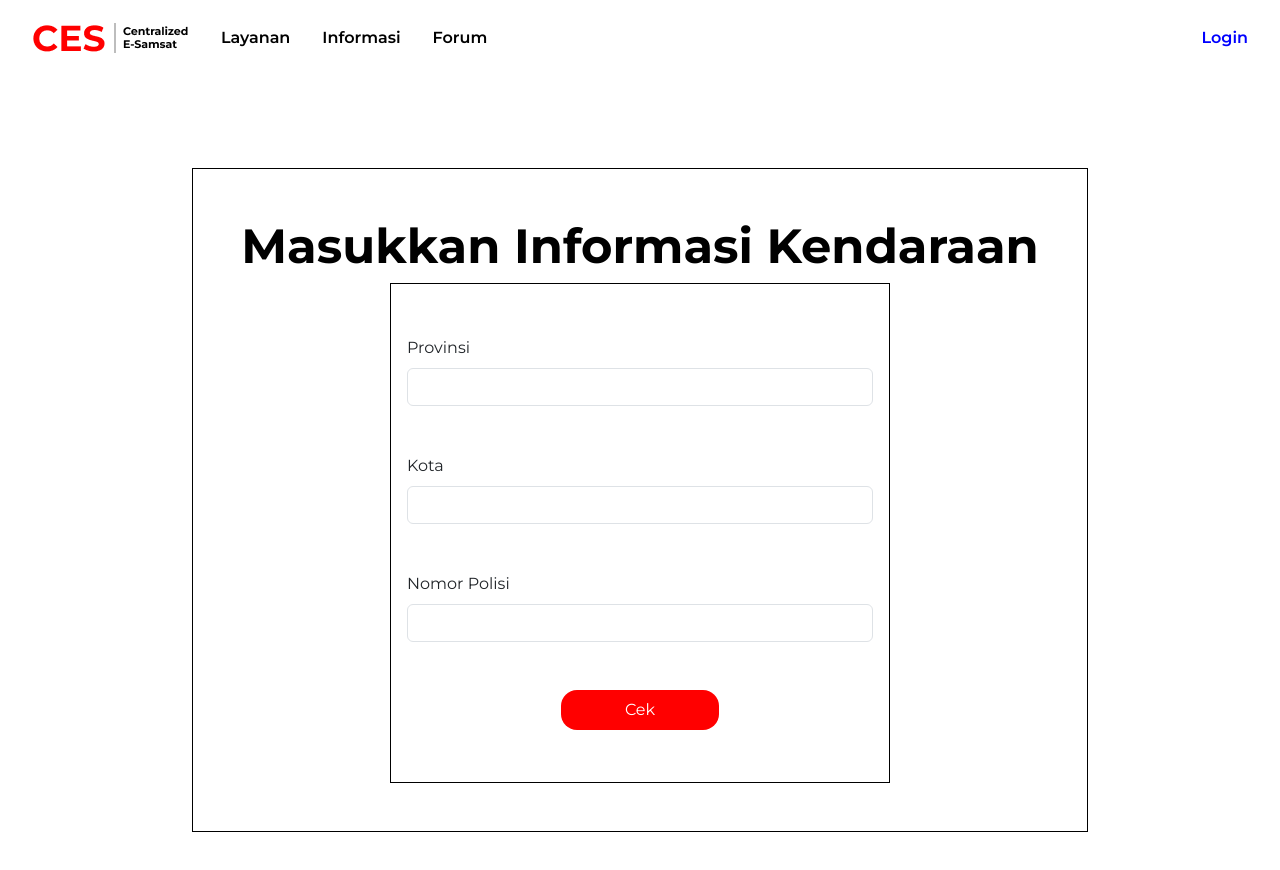
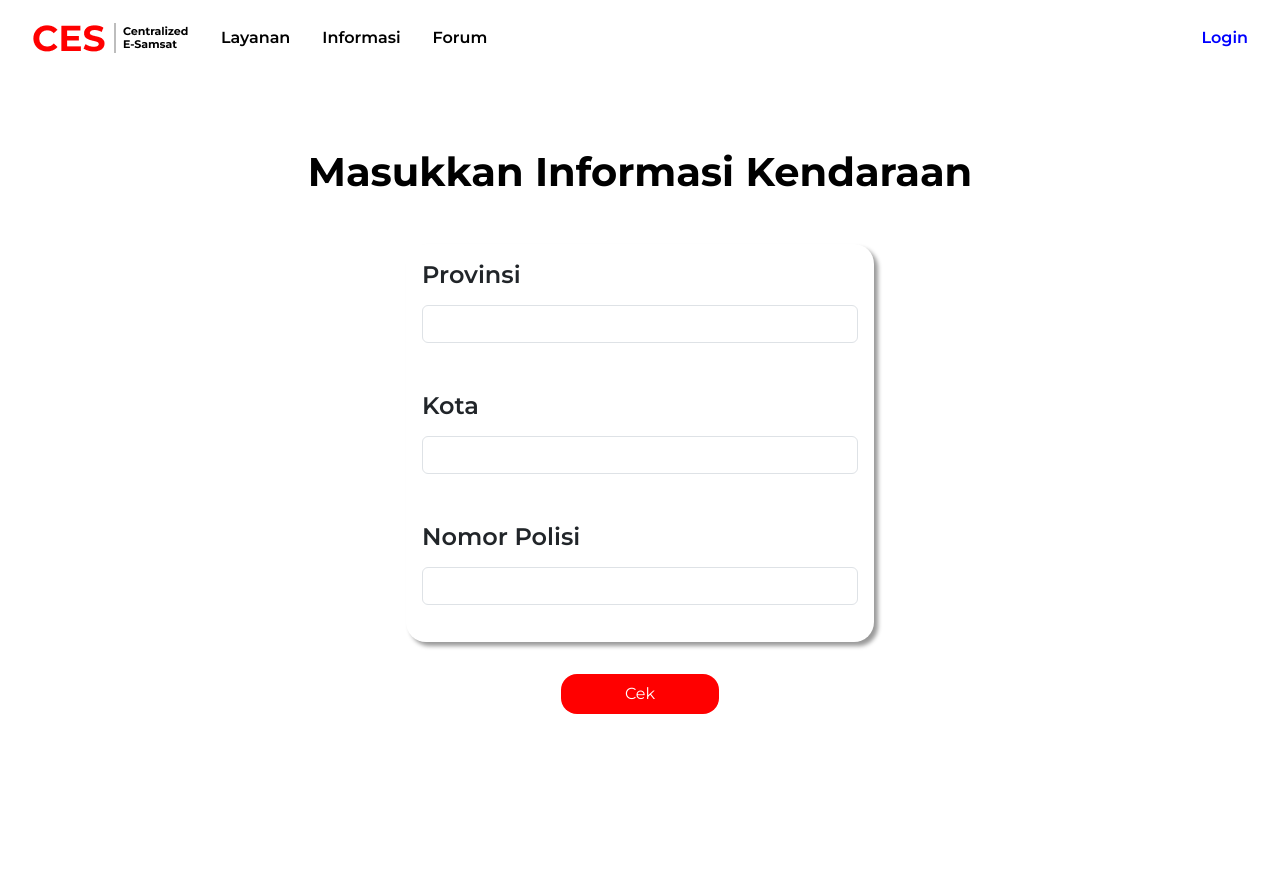
Before and after one commit to rizyxy/ces-next, a Next.js app: page /vehiclecheck in a window 1280 px wide. Shown: the top 870 px of the page. After the commit the page ends 828 px from the top, so only its background shows below. Built offline with nearby package versions, Linux system fonts and the light colour scheme.

Commit message:
vehiclecheck done

```diff
--- a/src/app/vehiclecheck/page.tsx
+++ b/src/app/vehiclecheck/page.tsx
@@ -10,8 +10,12 @@ export default function Page() {
           <h1 className={styles.title}>Masukkan Informasi Kendaraan</h1>
           <div className={styles.konten}>
             <form className={`${styles["form"]}`} action="">
+              <div className={`${styles["form-box"]}`}>
                 <div className={`mb-5`}>
-                <label htmlFor="exampleInputEmail1" className={`form-label`}>
+                  <label
+                    htmlFor="exampleInputEmail1"
+                    className={`${styles["form-labels-text"]} mb-3`}
+                  >
                     Provinsi
                   </label>
                   <input
@@ -22,7 +26,10 @@ export default function Page() {
                   />
                 </div>
                 <div className={`mb-5`}>
-                <label htmlFor="exampleInputEmail1" className={`form-label`}>
+                  <label
+                    htmlFor="exampleInputEmail1"
+                    className={`${styles["form-labels-text"]} mb-3`}
+                  >
                     Kota
                   </label>
                   <input
@@ -33,7 +40,10 @@ export default function Page() {
                   />
                 </div>
                 <div className={`mb-5`}>
-                <label htmlFor="exampleInputEmail1" className={`form-label`}>
+                  <label
+                    htmlFor="exampleInputEmail1"
+                    className={`${styles["form-labels-text"]} mb-3`}
+                  >
                     Nomor Polisi
                   </label>
                   <input
@@ -43,6 +53,8 @@ export default function Page() {
                     aria-describedby="emailHelp"
                   />
                 </div>
+              </div>
+
               <center>
                 <Link href="/payment/bills">
                   <button type="submit" className={styles.payButton}>
--- a/src/app/vehiclecheck/vehiclecheck.module.css
+++ b/src/app/vehiclecheck/vehiclecheck.module.css
@@ -5,6 +5,7 @@
   flex-direction: column;
   align-items: center;
   justify-content: center;
+  translate: 0 -3rem;
 }
 
 .kontenBox {
@@ -13,19 +14,19 @@
   align-items: center;
   justify-content: center;
   margin-top: 3rem;
-  border: 1px solid black;
+  /* border: 1px solid black; */
   min-height: 500px;
   min-width: 500px;
-  padding: 3rem;
 }
 
 .title {
   color: #000;
   font-family: Montserrat;
-  font-size: 3rem;
+  font-size: 2.5rem;
   font-style: normal;
   font-weight: 700;
   line-height: normal;
+  margin-bottom: 2rem;
 }
 
 .konten {
@@ -33,18 +34,28 @@
   flex-direction: column;
   align-items: center;
   justify-content: center;
-  border: 1px solid black;
+  /* border: 1px solid black; */
   min-height: 500px;
   min-width: 500px;
   padding: 1rem;
 }
 
-.form{
+.form {
   width: 100%;
   /* display: flex; */
   /* flex-direction: column;
   align-items: center;
   justify-content: center; */
+}
+
+.form-box {
+  padding: 1rem;
+  border-radius: 20px;
+  background: #fff;
+  box-shadow: 4px 4px 4px 0px rgba(0, 0, 0, 0.4);
+  width: 100%;
+  height: 80%;
+  margin-bottom: 2rem;
 }
 
 .payButton {
@@ -61,3 +72,10 @@
   background-color: white;
   color: red;
 }
+
+.form-labels-text {
+  font-size: 1.5rem;
+  font-style: normal;
+  font-weight: 600;
+  line-height: normal;
+}
```
Lines whose indentation alone changed are shown as unchanged.
